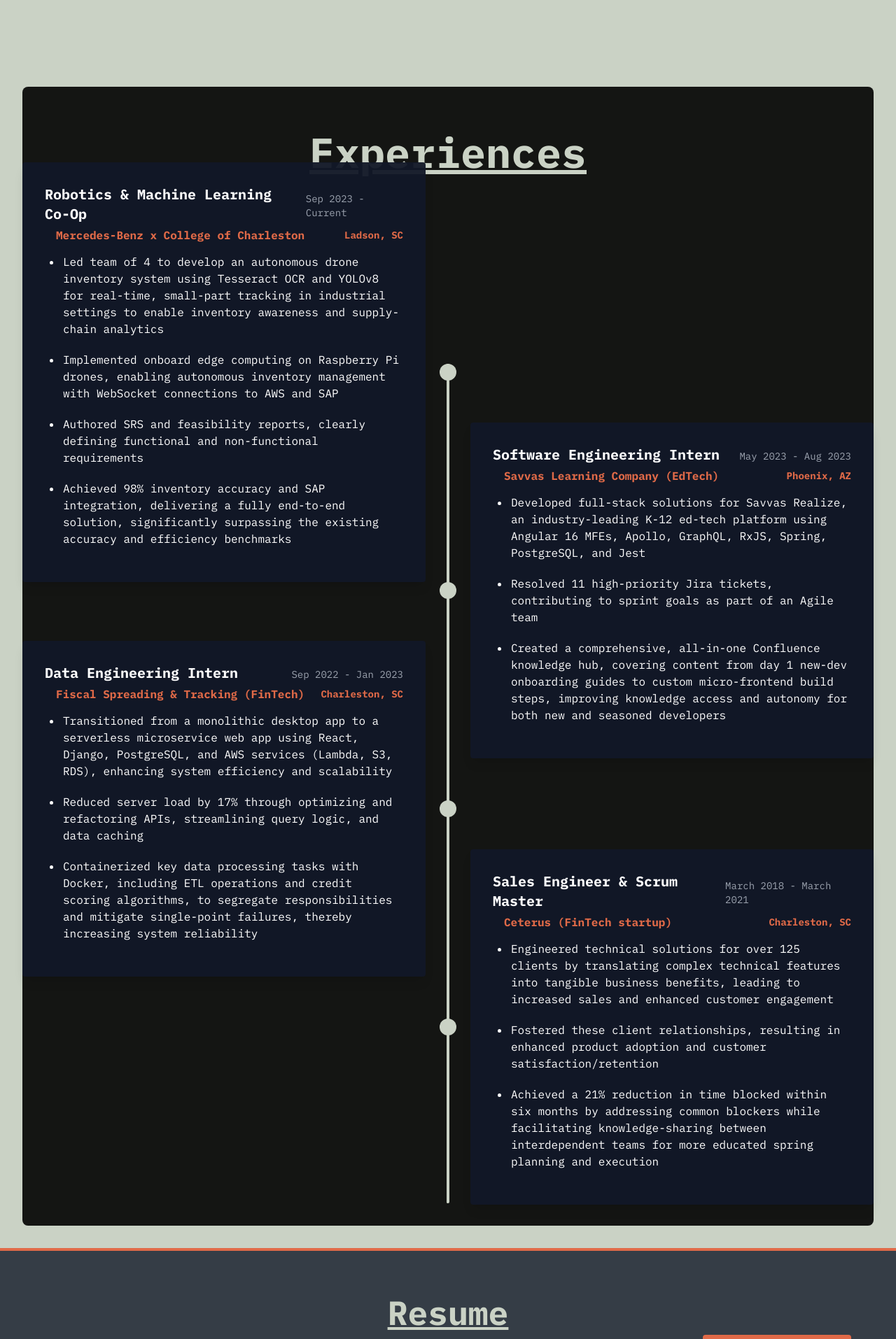
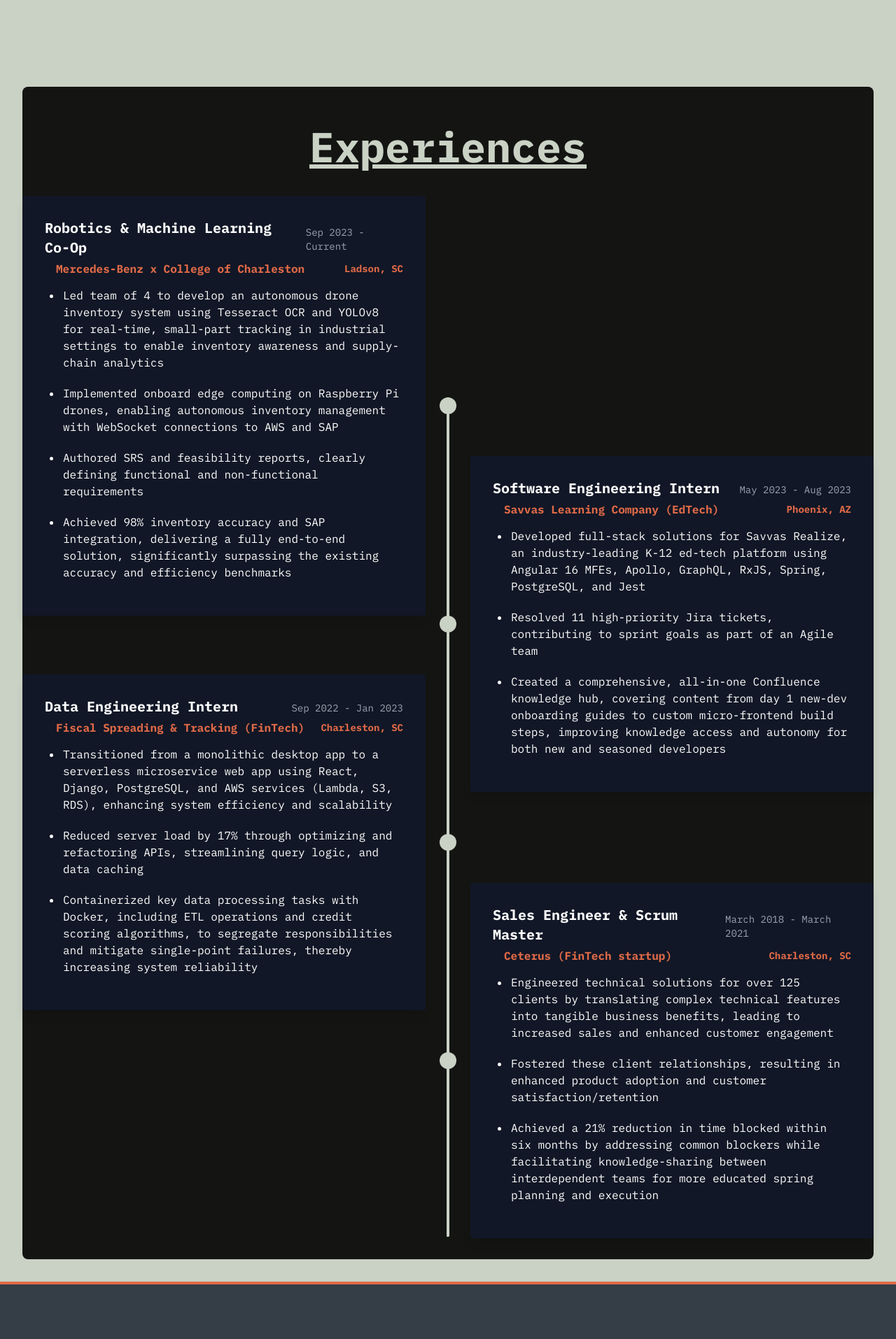
Before and after one commit to dobsonddev/dobsonddev-portfolio, a Next.js app: page / in a window 1280 px wide. Shown: the part 1200-3114 px from the top of the page at 70% size. Built offline with nearby package versions, Linux system fonts and the light colour scheme.

Commit message:
contrast fixes

```diff
--- a/src/components/Blog/Blog.tsx
+++ b/src/components/Blog/Blog.tsx
@@ -6,7 +6,7 @@ import blogData from './BlogData';
 function Blog() {
     return (
         <div className="flex flex-col items-center text-black border-t-8 p-6">
-            <h2 className="text-3xl md:text-4xl lg:text-5xl text-white font-bold underline mb-6">Blog</h2>
+            <h2 className="bg-light rounded p-2 text-3xl md:text-4xl lg:text-5xl font-bold underline mb-6">Blog</h2>
             <div className="w-full flex flex-wrap justify-center">
                 {blogData.map((post, index) => (
                     <BlogCard  key={index} post={post} />
--- a/src/components/Experience/Experiences.tsx
+++ b/src/components/Experience/Experiences.tsx
@@ -9,7 +9,7 @@ function Experiences() {
                 className="flex flex-col items-center align-middle justify-center rounded-lg bg-black bg-opacity-90"
             >
                 <div className="min-h-12 flex flex-col justify-end flex-grow"> {/* Added flex-grow class */}
-                    <h2 className="text-3xl md:text-4xl lg:text-6xl font-bold text-light mb-10 pt-16 underline">
+                    <h2 className="text-3xl md:text-4xl lg:text-6xl font-bold text-light mb-10 py-14 underline">
                         Experiences
                     </h2>
                 </div>
--- a/src/components/Resume/Resume.tsx
+++ b/src/components/Resume/Resume.tsx
@@ -7,7 +7,7 @@ function Resume() {
 
     return (
         <div className="flex flex-col min-h-screen items-center text-white py-16 px-4 border-t-4 border-custom-orange bg-gray-900 bg-opacity-80">
-            <h2 className="text-3xl md:text-4xl lg:text-5xl font-bold text-light underline mb-4 z-0">Resume</h2>
+            <h2 className="p-2 text-3xl md:text-4xl lg:text-5xl font-bold underline mb-4 z-0">Resume</h2>
             <div className="self-end sticky top-20 pr-4 md:pr-12 z-10"> {/* Sticky download button container */}
                 <a
                     href={resumePDFPath}
```
